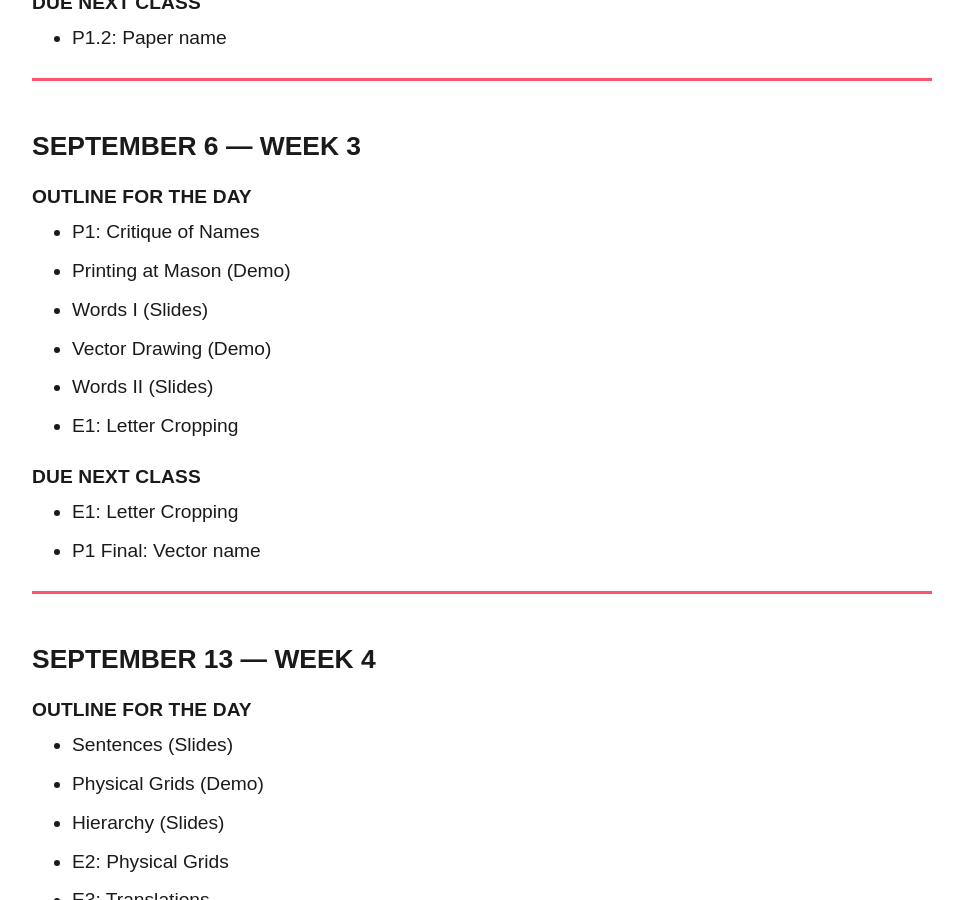
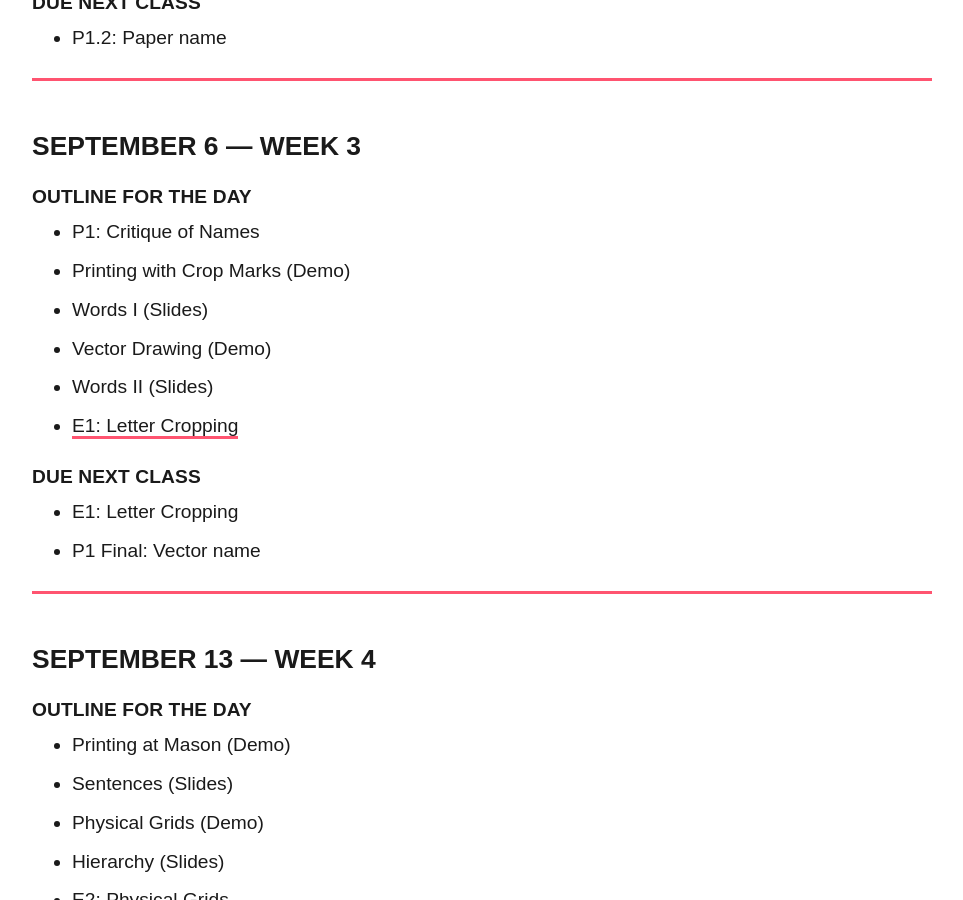
Before and after one commit to gmu-gd/type22-fall, a Jekyll site: the page built from schedule/index.md, in a window 1280 px wide and 900 px high, scrolled down 1236 px. Shown: the whole window, without its empty margins (0-963 px from the left). Built offline with Jekyll 4.4.1, drawn with Linux system fonts in a browser that asks for light colours; some web fonts are replaced.

Commit message:
Update index.md

```diff
--- a/schedule/index.md
+++ b/schedule/index.md
@@ -41,11 +41,12 @@ This schedule is a rough outline for class each week. It is very subject to chan
 ### September 6 &mdash; Week 3
 #### Outline for the Day
 * P1: Critique of Names
-* Printing at Mason (Demo)
+* Printing with Crop Marks (Demo)
 * Words I (Slides)
 * Vector Drawing (Demo)
 * Words II (Slides)
-* E1: Letter Cropping
+<!-- * E1: Letter Cropping -->
+* [E1: Letter Cropping]({{ site.baseurl }}/projects/#e1/)
 
 #### Due Next Class
 * E1: Letter Cropping
@@ -55,6 +56,7 @@ This schedule is a rough outline for class each week. It is very subject to chan
 
 ### September 13 &mdash; Week 4
 #### Outline for the Day
+* Printing at Mason (Demo)
 * Sentences (Slides)
 * Physical Grids (Demo)
 * Hierarchy (Slides)
```
